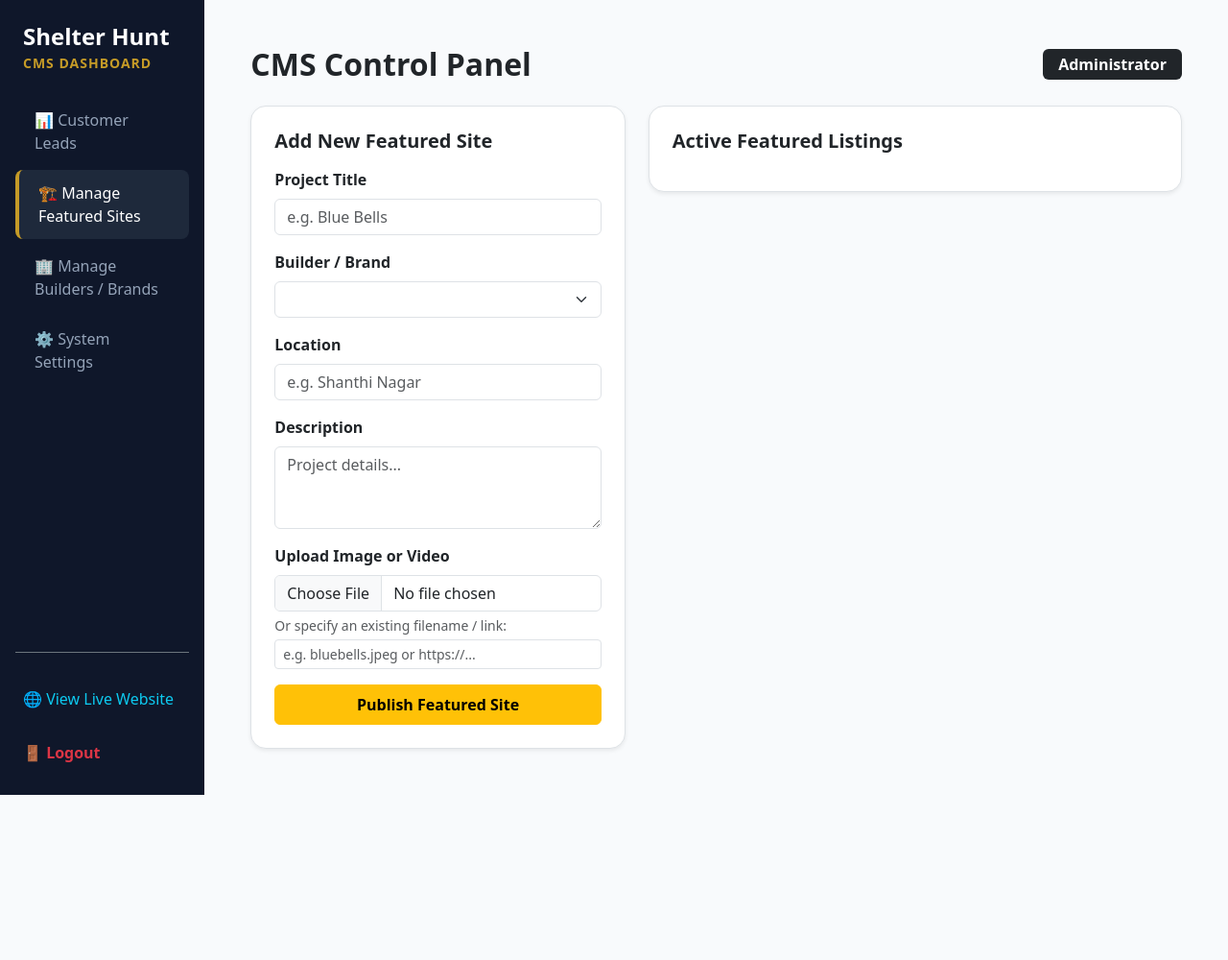
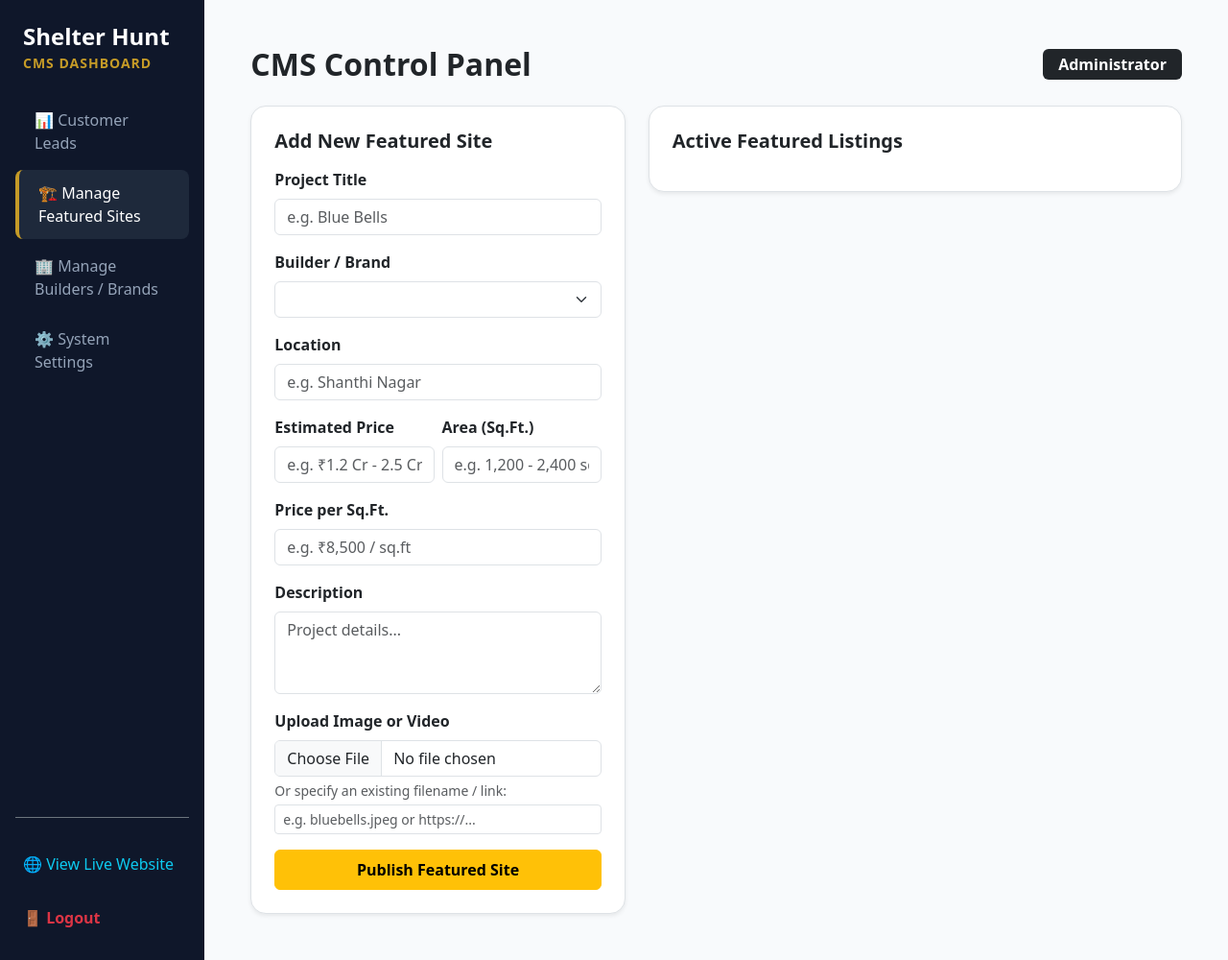
Before and after one commit to Samifarhan52/Shelter, a Flask app: page /admin in a window 1280 px wide, after a click on "🏗️ Manage Featured Sites". Shown: the whole page at 96% size. Before the commit the page ends 828 px from the top, so only its background shows below. Run offline with Flask 3, Linux system fonts and the light colour scheme; the visitor is signed in with stand-in values (Sample User, id 1); lists and menus that the app fills with data are empty.

Commit message:
Add dedicated site detail page, update footer quick links, and add site specs to admin panel

```diff
--- a/app.py
+++ b/app.py
@@ -115,6 +115,23 @@ def sites():
             print(f"Search error: {e}")
 
     return render_template('sites.html', sites=sites_list, builders=get_active_builders(), settings=get_site_settings(), search_query=query, selected_builder=builder_filter)
+
+# Detailed Individual Site Route
+@app.route('/site/<string:site_id>')
+def site_detail(site_id):
+    firestore_db = get_firestore()
+    if firestore_db:
+        try:
+            doc = firestore_db.collection('sites').document(site_id).get()
+            if doc.exists:
+                site_data = doc.to_dict()
+                site_data['id'] = doc.id
+                return render_template('site_detail.html', site=site_data, builders=get_active_builders(), settings=get_site_settings())
+        except Exception as e:
+            print(f"Error fetching site details: {e}")
+
+    flash("Property site not found.", "warning")
+    return redirect(url_for('sites'))
 
 @app.route('/about')
 def about():
@@ -425,6 +442,9 @@ def admin_add_site():
     title = request.form.get('title')
     builder = request.form.get('builder')
     location = request.form.get('location')
+    price = request.form.get('price', '').strip()
+    sqft = request.form.get('sqft', '').strip()
+    price_per_sqft = request.form.get('price_per_sqft', '').strip()
     description = request.form.get('description')
     image_filename = request.form.get('image_filename', 'head.jpeg').strip() or 'head.jpeg'
 
@@ -444,6 +464,9 @@ def admin_add_site():
                 'title': title,
                 'builder': builder,
                 'location': location,
+                'price': price,
+                'sqft': sqft,
+                'price_per_sqft': price_per_sqft,
                 'description': description,
                 'image_filename': image_filename,
                 'created_at': datetime.datetime.now().isoformat()
@@ -455,7 +478,7 @@ def admin_add_site():
 
     return redirect(url_for('admin'))
 
-# CMS Actions: Edit Site (Handles both GET and POST)
+# CMS Actions: Edit Site (Handles GET & POST)
 @app.route('/admin/edit-site/<string:site_id>', methods=['GET', 'POST'])
 def admin_edit_site(site_id):
     if not session.get('admin_logged_in'):
@@ -467,6 +490,9 @@ def admin_edit_site(site_id):
     title = request.form.get('title')
     builder = request.form.get('builder')
     location = request.form.get('location')
+    price = request.form.get('price', '').strip()
+    sqft = request.form.get('sqft', '').strip()
+    price_per_sqft = request.form.get('price_per_sqft', '').strip()
     description = request.form.get('description')
     image_filename = request.form.get('image_filename', 'head.jpeg').strip() or 'head.jpeg'
 
@@ -486,6 +512,9 @@ def admin_edit_site(site_id):
                 'title': title,
                 'builder': builder,
                 'location': location,
+                'price': price,
+                'sqft': sqft,
+                'price_per_sqft': price_per_sqft,
                 'description': description,
                 'image_filename': image_filename
             })
--- a/templates/admin.html
+++ b/templates/admin.html
@@ -211,6 +211,20 @@
                                         <label class="form-label fw-semibold">Location</label>
                                         <input type="text" name="location" class="form-control" placeholder="e.g. Shanthi Nagar" required>
                                     </div>
+                                    <div class="row g-2 mb-3">
+                                        <div class="col-6">
+                                            <label class="form-label fw-semibold">Estimated Price</label>
+                                            <input type="text" name="price" class="form-control" placeholder="e.g. ₹1.2 Cr - 2.5 Cr">
+                                        </div>
+                                        <div class="col-6">
+                                            <label class="form-label fw-semibold">Area (Sq.Ft.)</label>
+                                            <input type="text" name="sqft" class="form-control" placeholder="e.g. 1,200 - 2,400 sq.ft">
+                                        </div>
+                                    </div>
+                                    <div class="mb-3">
+                                        <label class="form-label fw-semibold">Price per Sq.Ft.</label>
+                                        <input type="text" name="price_per_sqft" class="form-control" placeholder="e.g. ₹8,500 / sq.ft">
+                                    </div>
                                     <div class="mb-3">
                                         <label class="form-label fw-semibold">Description</label>
                                         <textarea name="description" class="form-control" rows="3" placeholder="Project details..." required></textarea>
@@ -248,7 +262,7 @@
                                                 </div>
                                             </div>
                                             <div class="d-flex gap-2">
-                                                <button class="btn btn-sm btn-outline-primary fw-semibold" data-bs-toggle="modal" data-bs-target="#editModal{{ site.id }}">Edit Media</button>
+                                                <button class="btn btn-sm btn-outline-primary fw-semibold" data-bs-toggle="modal" data-bs-target="#editModal{{ site.id }}">Edit Details</button>
                                                 <a href="{{ url_for('admin_delete_site', site_id=site.id) }}" class="btn btn-sm btn-outline-danger fw-semibold" onclick="return confirm('Delete this project listing?')">Delete</a>
                                             </div>
                                         </div>
@@ -279,6 +293,20 @@
                                                         <div class="mb-3">
                                                             <label class="form-label fw-semibold">Location</label>
                                                             <input type="text" name="location" class="form-control" value="{{ site.location }}" required>
+                                                        </div>
+                                                        <div class="row g-2 mb-3">
+                                                            <div class="col-6">
+                                                                <label class="form-label fw-semibold">Estimated Price</label>
+                                                                <input type="text" name="price" class="form-control" value="{{ site.price or '' }}" placeholder="e.g. ₹1.2 Cr - 2.5 Cr">
+                                                            </div>
+                                                            <div class="col-6">
+                                                                <label class="form-label fw-semibold">Area (Sq.Ft.)</label>
+                                                                <input type="text" name="sqft" class="form-control" value="{{ site.sqft or '' }}" placeholder="e.g. 1,200 - 2,400 sq.ft">
+                                                            </div>
+                                                        </div>
+                                                        <div class="mb-3">
+                                                            <label class="form-label fw-semibold">Price per Sq.Ft.</label>
+                                                            <input type="text" name="price_per_sqft" class="form-control" value="{{ site.price_per_sqft or '' }}" placeholder="e.g. ₹8,500 / sq.ft">
                                                         </div>
                                                         <div class="mb-3">
                                                             <label class="form-label fw-semibold">Description</label>
@@ -355,7 +383,6 @@
                 <!-- TAB 4: System Settings Configuration -->
                 <div class="tab-pane fade" id="settings" role="tabpanel">
                     <div class="row g-4">
-                        <!-- Site Global Contact & Content Settings -->
                         <div class="col-12 col-lg-7">
                             <div class="bg-white p-3 p-md-4 rounded-4 shadow-sm border">
                                 <h5 class="fw-bold mb-3 text-dark">Website Contact & Hero Settings</h5>
@@ -363,7 +390,6 @@
                                     <div class="mb-3">
                                         <label class="form-label fw-semibold">Target WhatsApp Number</label>
                                         <input type="text" name="whatsapp_number" class="form-control" value="{{ settings.get('whatsapp_number', '918050749331') }}" placeholder="e.g. 918050749331" required>
-                                        <small class="text-muted">Include country code without + or spaces.</small>
                                     </div>
 
                                     <div class="mb-3">
@@ -398,7 +424,6 @@
                             </div>
                         </div>
 
-                        <!-- Admin Security / Password Update -->
                         <div class="col-12 col-lg-5">
                             <div class="bg-white p-3 p-md-4 rounded-4 shadow-sm border">
                                 <h5 class="fw-bold mb-3 text-dark">Admin Security Settings</h5>
--- a/templates/base.html
+++ b/templates/base.html
@@ -272,7 +272,7 @@
                 <!-- Modal Step 2: Confirmation & Action Options -->
                 <div id="modalStep2" class="p-4 text-center d-none" style="background-color: #0f172a; color: #ffffff;">
                     <div class="mb-3">
-                        <div class="d-inline-flex align-items-center justify-content-center bg-success text-white rounded-circle" style="width: 60px; height: 60px; fs-2;">✓</div>
+                        <div class="d-inline-flex align-items-center justify-content-center bg-success text-white rounded-circle" style="width: 60px; height: 60px; font-size: 1.8rem;">✓</div>
                     </div>
                     <h4 class="fw-bold text-white mb-2">Booking Confirmed & Details Sent!</h4>
                     <p class="text-light opacity-75 small mb-4" style="line-height: 1.6;">
@@ -313,7 +313,6 @@
                     <h6 class="fw-bold text-white mb-3 text-uppercase" style="letter-spacing: 1px; font-size: 0.85rem;">Quick Links</h6>
                     <ul class="list-unstyled mb-0 footer-links small">
                         <li class="mb-2"><a href="{{ url_for('home') }}" class="text-light-slate text-decoration-none">Home</a></li>
-                        <li class="mb-2"><a href="{{ url_for('sites') }}" class="text-light-slate text-decoration-none">Featured Sites</a></li>
                         <li class="mb-2"><a href="{{ url_for('about') }}" class="text-light-slate text-decoration-none">Our Philosophy</a></li>
                         <li class="mb-2"><a href="{{ url_for('services') }}" class="text-light-slate text-decoration-none">Services</a></li>
                         <li class="mb-2"><a href="javascript:void(0)" onclick="openLeadModal()" class="text-warning text-decoration-none fw-bold">Book Session</a></li>
```
Also changed, not shown: templates/site_detail.html (added, +103 -0 lines), templates/sites.html (+12 -6 lines).
